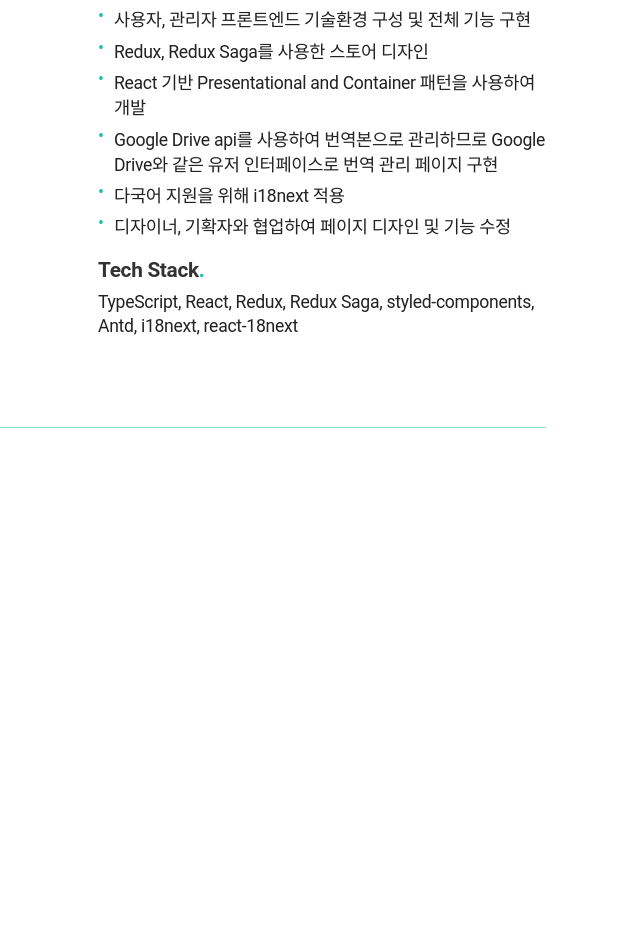
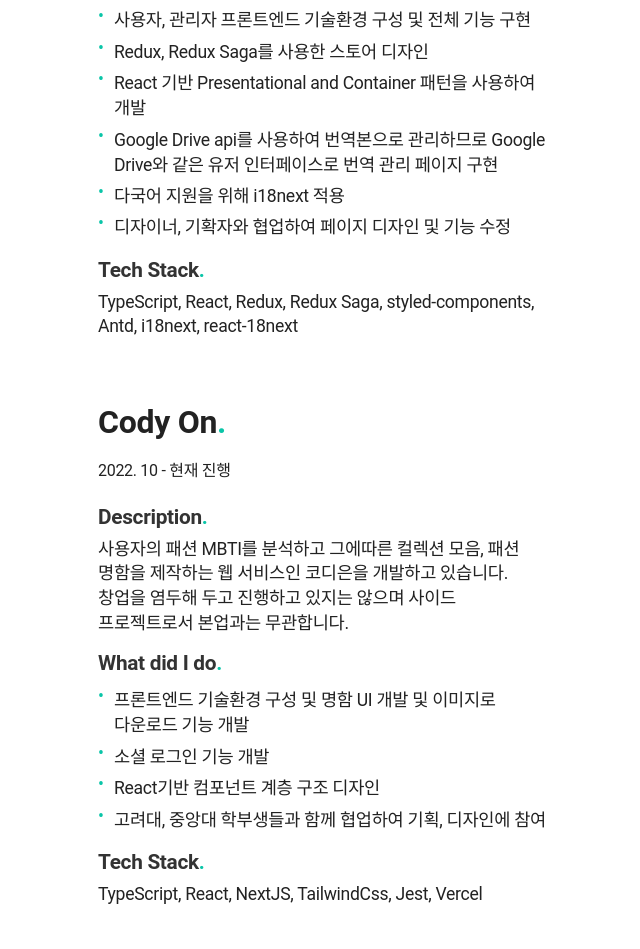
Before and after one commit to northfacegawd/northfacegawd.github.io, a Gatsby site: page / in a window 1280 px wide. Shown: the part 3381-4330 px from the top of the page, without its empty margins (462-1102 px from the left). Before the commit the page ends 3841 px from the top, so only its background shows below. Built offline with nearby package versions, Linux system fonts and the light colour scheme; Gatsby itself is replaced by a stand-in of ours.

Commit message:
feat: 코디온 추가

```diff
--- a/src/components/WorkExperience.tsx
+++ b/src/components/WorkExperience.tsx
@@ -1,3 +1,4 @@
+import React from 'react';
 import {
   Mark,
   Project,
@@ -226,6 +227,43 @@
               i18next, react-18next
             </WorkDesc>
           </Project>
+          <Project>
+            <WorkName>
+              Cody On<Mark>.</Mark>
+            </WorkName>
+            <span className="time">
+              <time dateTime="2021-11">2022. 10</time> - 현재 진행
+            </span>
+            <WorkTitle>
+              Description<Mark>.</Mark>
+            </WorkTitle>
+            <WorkDesc>
+              사용자의 패션 MBTI를 분석하고 그에따른 컬렉션 모음, 패션 명함을
+              제작하는 웹 서비스인 코디은을 개발하고 있습니다. 창업을 염두해
+              두고 진행하고 있지는 않으며 사이드 프로젝트로서 본업과는
+              무관합니다.
+            </WorkDesc>
+            <WorkTitle>
+              What did I do<Mark>.</Mark>
+            </WorkTitle>
+            <WorkList>
+              <li>
+                프론트엔드 기술환경 구성 및 명함 UI 개발 및 이미지로 다운로드
+                기능 개발
+              </li>
+              <li>소셜 로그인 기능 개발</li>
+              <li>React기반 컴포넌트 계층 구조 디자인</li>
+              <li>
+                고려대, 중앙대 학부생들과 함께 협업하여 기획, 디자인에 참여
+              </li>
+            </WorkList>
+            <WorkTitle>
+              Tech Stack<Mark>.</Mark>
+            </WorkTitle>
+            <WorkDesc>
+              TypeScript, React, NextJS, TailwindCss, Jest, Vercel
+            </WorkDesc>
+          </Project>
         </RowRight>
       </Row>
     </Section>
```
